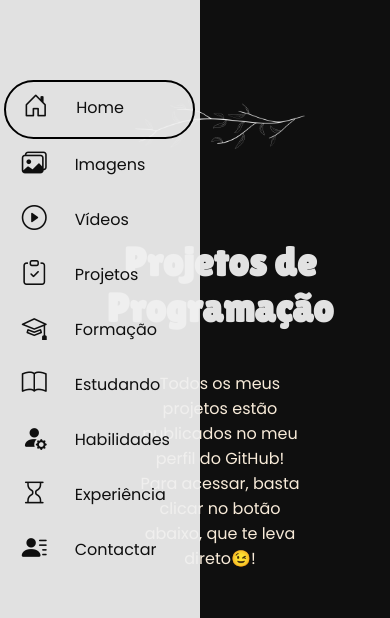
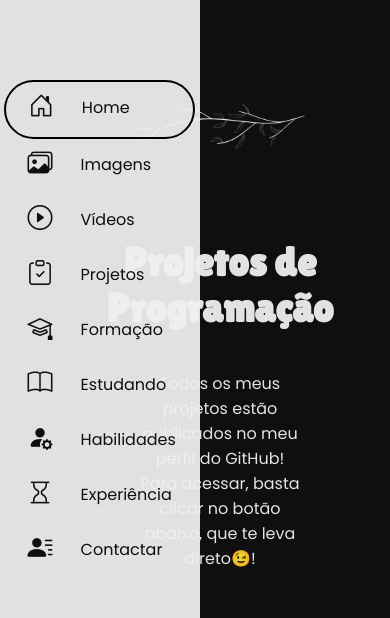
Before and after one commit to LeticiaSFranca/Portfolio-Html-Css, a plain HTML site: page projetos.html in a window 390 px wide. Shown: the top 618 px of the page. Drawn offline with nearby package versions, Linux system fonts and the light colour scheme.

Commit message:
terceiro commit

```diff
--- a/css/index.css
+++ b/css/index.css
@@ -247,4 +247,8 @@ ul li.item-menu a .icon > i {
         height: 100%;
         margin-top: 50px;
     }
+
+    ul li.item-menu a{
+        padding: 6px 8%;
+    }
 }
--- a/css/projetos.css
+++ b/css/projetos.css
@@ -21,7 +21,7 @@
 }
 
 #descricao-projetos{
-    color: #f8ebd9;
+    color: #f0f0f0f0;
     margin-top: 30px;
     margin-bottom: 10px;
 }
```
